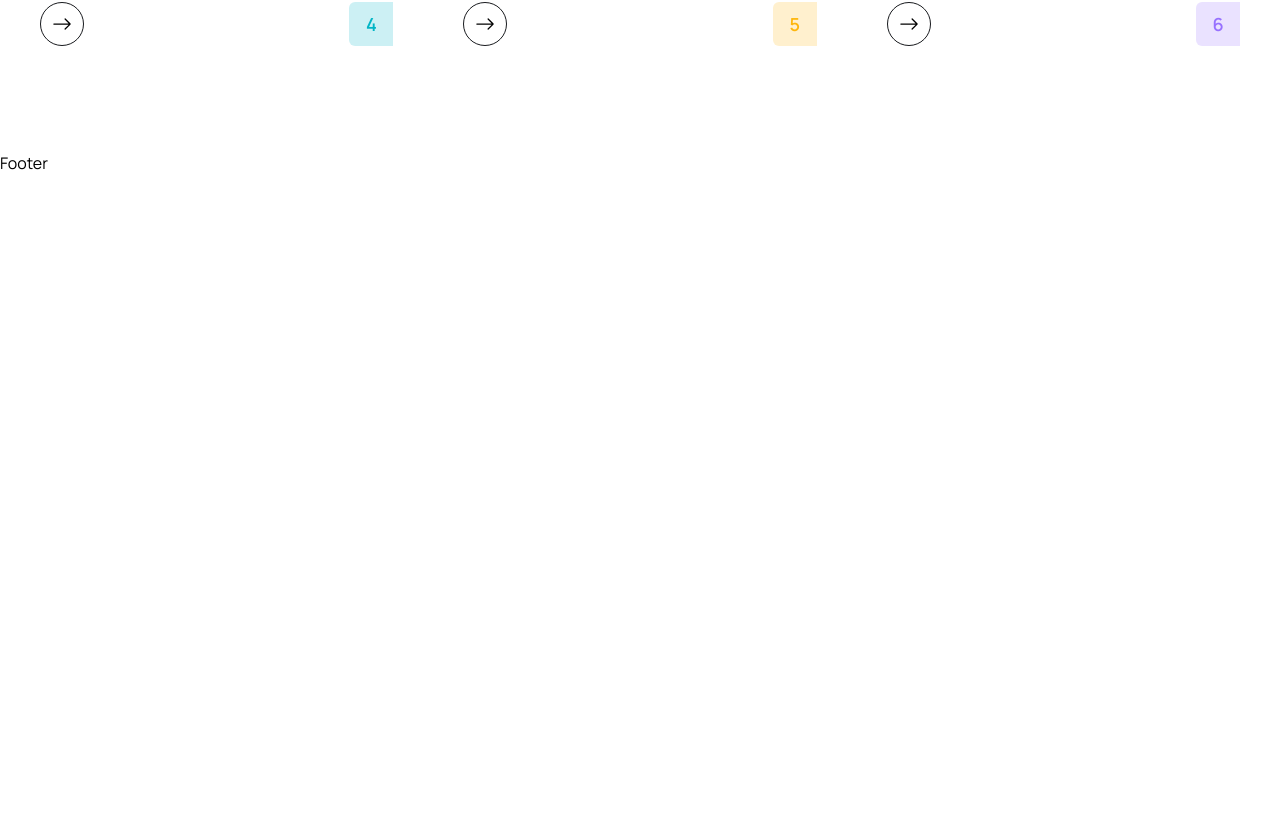
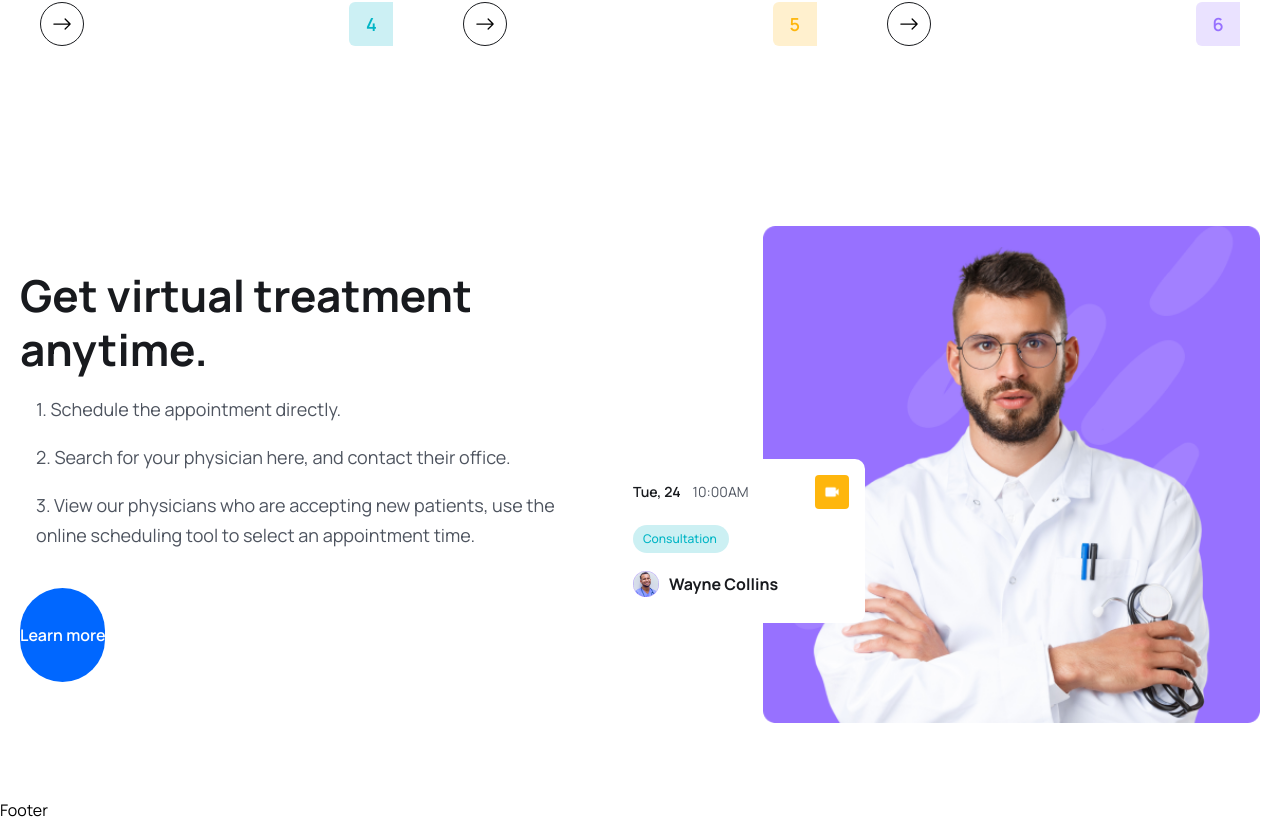
Before and after one commit to sanieni6/MERN-Doctor-apoinment-web, a React (Vite) app: page / in a window 1280 px wide. Shown: the part 3122-3944 px from the top of the page. Before the commit the page ends 3297 px from the top, so only its background shows below. Built offline with nearby package versions, Linux system fonts and the light colour scheme.

Commit message:
Create feature section

```diff
--- a/src/pages/Home.jsx
+++ b/src/pages/Home.jsx
@@ -6,6 +6,9 @@
 import icon01 from '../assets/images/icon01.png';
 import icon02 from '../assets/images/icon02.png';
 import icon03 from '../assets/images/icon03.png';
+import featureImg from "../assets/images/feature-img.png";
+import videoIcon from "../assets/images/video-icon.png";
+import avatarIcon from "../assets/images/avatar-icon.png";
 import { Link } from "react-router-dom";
 import { BsArrowRight } from "react-icons/bs";
 import About from "../components/About/About";
@@ -157,6 +160,75 @@
       </div>
     </section>
 
+    {/* feature section */}
+    <section>
+      <div className="container">
+        <div className="flex items-center justify-between flex-col lg:flex-row">
+          <div className="xl:w-[670px]">
+            <h2 className="heading">
+              Get virtual treatment <br /> anytime.
+            </h2>
+
+            <ul className="pl-4">
+              <li className="text__para">
+                1. Schedule the appointment directly.
+              </li>
+              <li className="text__para">
+                2. Search for your physician here, and contact their office.
+              </li>
+              <li className="text__para">
+                3. View our physicians who are accepting new patients, use the
+                online scheduling tool to select an appointment time.
+              </li>
+            </ul>
+            <Link to="/">
+            <button className="btn">Learn more</button>
+            </Link>
+          </div>
+
+          {/* feature image */}
+          <div className="relative z-10 xl:w-[770px] flex justify-end mt-[50px] lg:mt-0">
+            <img src={featureImg} className="w-3/4" alt="" />
+            <div className="w-[150px] lg:w-[248px] bg-white absolute bottom-[50px] left-0 md:bottom-[100px]
+             md:left-5 z-20 p-2 pb-3 lg:pt-4 lg:px-4 lg:pb-[26px] rounded-[10px]">
+              <div className="flex items-center justify-between">
+              <div className="flex items-center gap-[6px] lg:gap-3">
+                <p className="text-[10px] leading-[10px] lg:text-[14px] lg:leading-5 text-headingColor
+                font-[600]">
+                  Tue, 24
+                </p>
+                <p className="text-[10px] leading-[10px] lg:text-[14px] lg:leading-5 text-textColor
+                font-[400]">
+                  10:00AM
+                </p>
+              </div>
+              <span className="w-5 h-5 lg:w-[34px] lg:h-[34px] flex items-center justify-center
+              bg-yellowColor rounded py-1 px-[6px] lg:py-3 lg:px-[9px]">
+                <img src={videoIcon} alt="" />
+              </span>
+              </div>
+
+              <div className="w-[65px] lg:w-[96px] bg-[#ccf0f3] py-1 px-2 lg:py-[6px] lg:px-[10px]
+              text-[8px] leading-[8px] lg:text-[12px] lg:leading-4 text-irisBlueColor font-[500]
+               mt-2 lg:mt-4 rounded-full">
+                Consultation
+              </div>
+
+              <div className="flex items-center gap-[6px] lg:gap-[10px] mt-2 lg:mt-[18px]">
+                <img src={avatarIcon} alt="" />
+                <h4 className="text-[10px] leading-3 lg:text-[16px] lg:leading-[22px] font-[700]
+                 text-headingColor">
+                  Wayne Collins
+                </h4>
+              </div>
+
+            </div>
+          </div>
+        </div>
+      </div>
+
+    </section>
+
     </>
 
     </>
```
